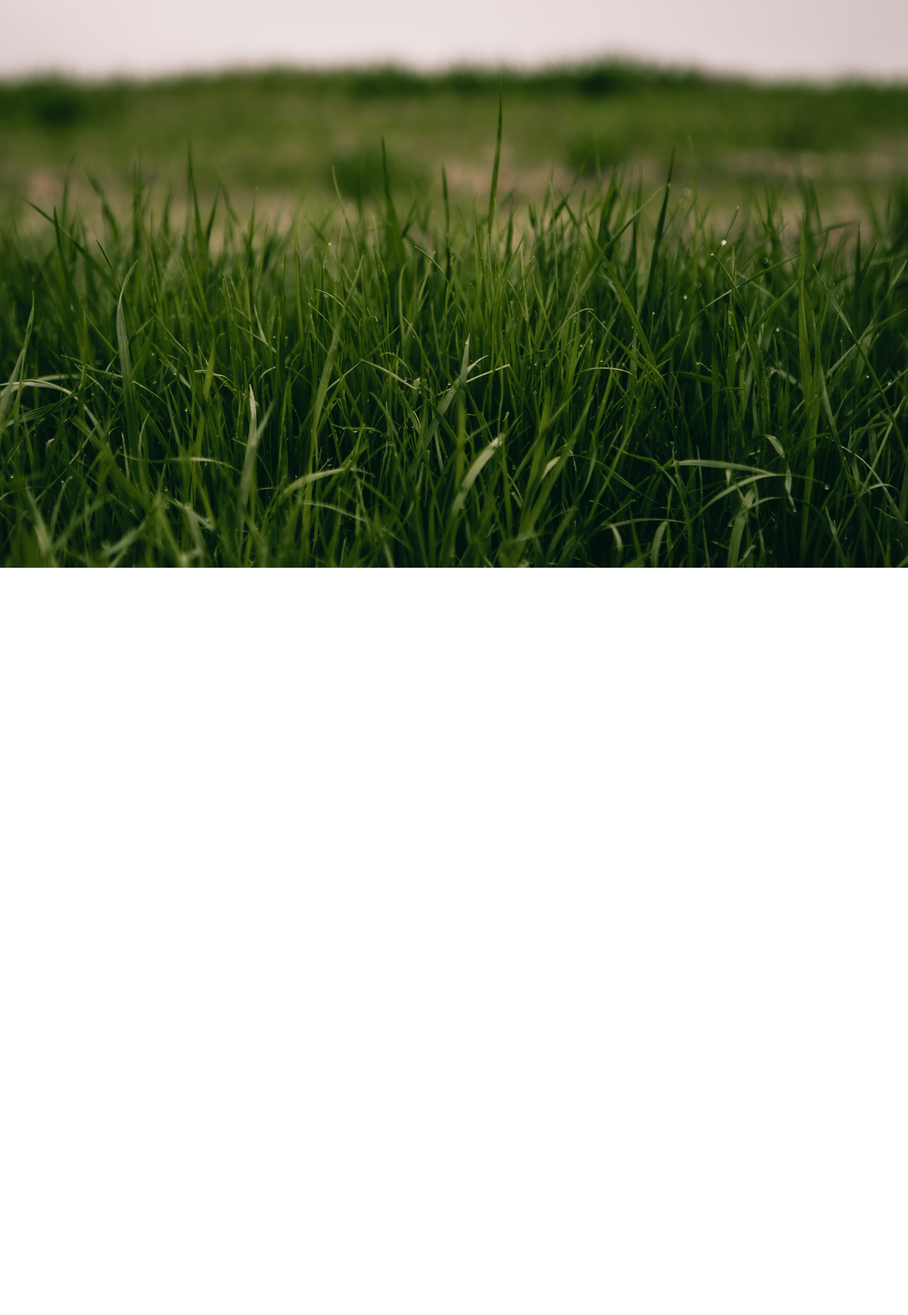
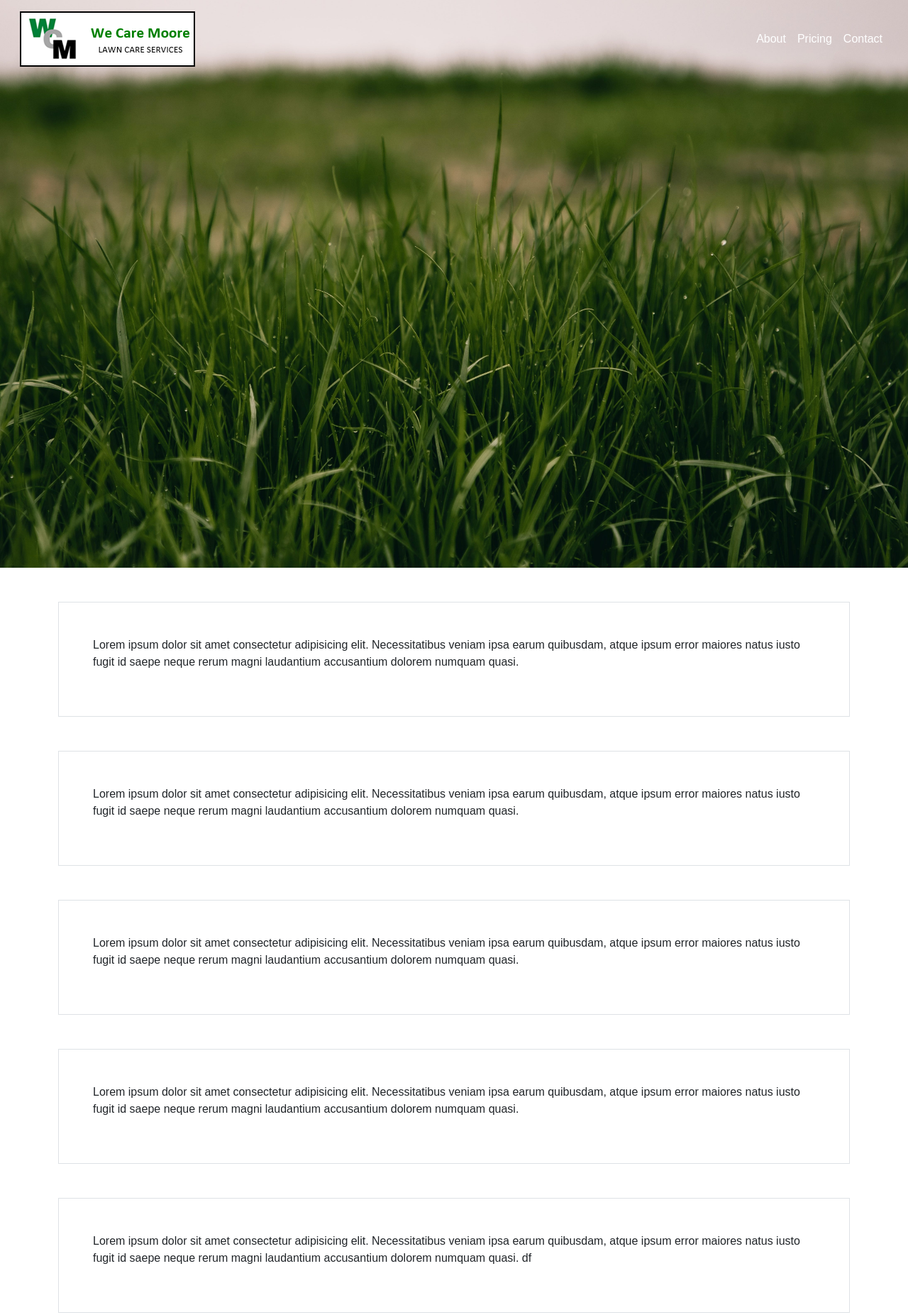
Before and after one commit to jamoore4579/We_Care_Moore, a plain HTML site: page index.html in a window 1280 px wide. Shown: the whole page at 71% size. Before the commit the page ends 800 px from the top, so only its background shows below. Drawn offline with nearby package versions, Linux system fonts and the light colour scheme.

Commit message:
add navbar

```diff
--- a/assets/css/styles.css
+++ b/assets/css/styles.css
@@ -8,3 +8,8 @@
     background-image: url('/assets/img/justin-schwartfigure-1sCEtd3Zna4-unsplash.jpg');
     background-size: cover;
   }
+
+.logo {
+    border: 2px black solid;
+    padding: 0;
+}
--- /dev/null
+++ b/assets/js/script.js
@@ -0,0 +1,9 @@
+var nav = document.querySelector('nav')
+
+window.addEventListener('scroll', function () {
+    if(this.window.pageYOffset > 100) {
+        nav.classList.add('bg-dark', 'shadow')
+    } else {
+        nav.classList.remove('bg-dark', 'shadow')
+    }
+})
--- a/index.html
+++ b/index.html
@@ -9,13 +9,81 @@
         <link rel="stylesheet" href="./assets/css/styles.css">
     </head>
     <body>
+        <!-- navbar -->
+        <nav class="navbar fixed-top navbar-expand-md navbar-dark p-md-3">
+            <div class="container-fluid">
+                <a class="navbar-brand logo" href="#"><img src="./assets/img/logo_title.PNG"></a>
+                <button class="navbar-toggler" type="button" data-bs-toggler="collapse" data-bs-target="#navbarNav" aria-controls="navbarNav" aria-expanded="false" aria-label="Toggler navigation">
+                    <span class="navbar-toggler-icon"></span>
+                </button>
+
+                <div class="collapse navbar-collapse" id="navbarNav">
+                    <div class="mx-auto"></div>
+                    <ul class="navbar-nav">
+                        <li class="nav-item">
+                            <a class="nav-link text-white" href="#">About</a>
+                        </li>
+                        <li class="nav-item">
+                            <a class="nav-link text-white" href="#">Pricing</a>
+                        </li>
+                        <li class="nav-item">
+                            <a class="nav-link text-white" href="#">Contact</a>
+                        </li>
+                    </ul>
+                </div>
+            </div>
+        </nav>
 
         <!-- banner image -->
         <div class="banner-image w-100 vh-100 d-flex justify-content-center align-items-center">
-
         </div>
 
+        <!-- Main Content Area -->
+    <div class="container my-5 d-grid gap-5">
+        <div class="p-5 border">
+          <p>
+            Lorem ipsum dolor sit amet consectetur adipisicing elit.
+            Necessitatibus veniam ipsa earum quibusdam, atque ipsum error maiores
+            natus iusto fugit id saepe neque rerum magni laudantium accusantium
+            dolorem numquam quasi.
+          </p>
+        </div>
+        <div class="p-5 border">
+          <p>
+            Lorem ipsum dolor sit amet consectetur adipisicing elit.
+            Necessitatibus veniam ipsa earum quibusdam, atque ipsum error maiores
+            natus iusto fugit id saepe neque rerum magni laudantium accusantium
+            dolorem numquam quasi.
+          </p>
+        </div>
+        <div class="p-5 border">
+          <p>
+            Lorem ipsum dolor sit amet consectetur adipisicing elit.
+            Necessitatibus veniam ipsa earum quibusdam, atque ipsum error maiores
+            natus iusto fugit id saepe neque rerum magni laudantium accusantium
+            dolorem numquam quasi.
+          </p>
+        </div>
+        <div class="p-5 border">
+          <p>
+            Lorem ipsum dolor sit amet consectetur adipisicing elit.
+            Necessitatibus veniam ipsa earum quibusdam, atque ipsum error maiores
+            natus iusto fugit id saepe neque rerum magni laudantium accusantium
+            dolorem numquam quasi.
+          </p>
+        </div>
+        <div class="p-5 border">
+          <p>
+            Lorem ipsum dolor sit amet consectetur adipisicing elit.
+            Necessitatibus veniam ipsa earum quibusdam, atque ipsum error maiores
+            natus iusto fugit id saepe neque rerum magni laudantium accusantium
+            dolorem numquam quasi. df
+          </p>
+        </div>
+      </div>
+
         <script src="https://cdn.jsdelivr.net/npm/bootstrap@5.0.2/dist/js/bootstrap.bundle.min.js" integrity="sha384-MrcW6ZMFYlzcLA8Nl+NtUVF0sA7MsXsP1UyJoMp4YLEuNSfAP+JcXn/tWtIaxVXM" crossorigin="anonymous"></script>
+        <script src="./assets/js/script.js"></script>
 
     </body>
 </html>
```
Also changed, not shown: assets/img/logo_title.PNG (added).
